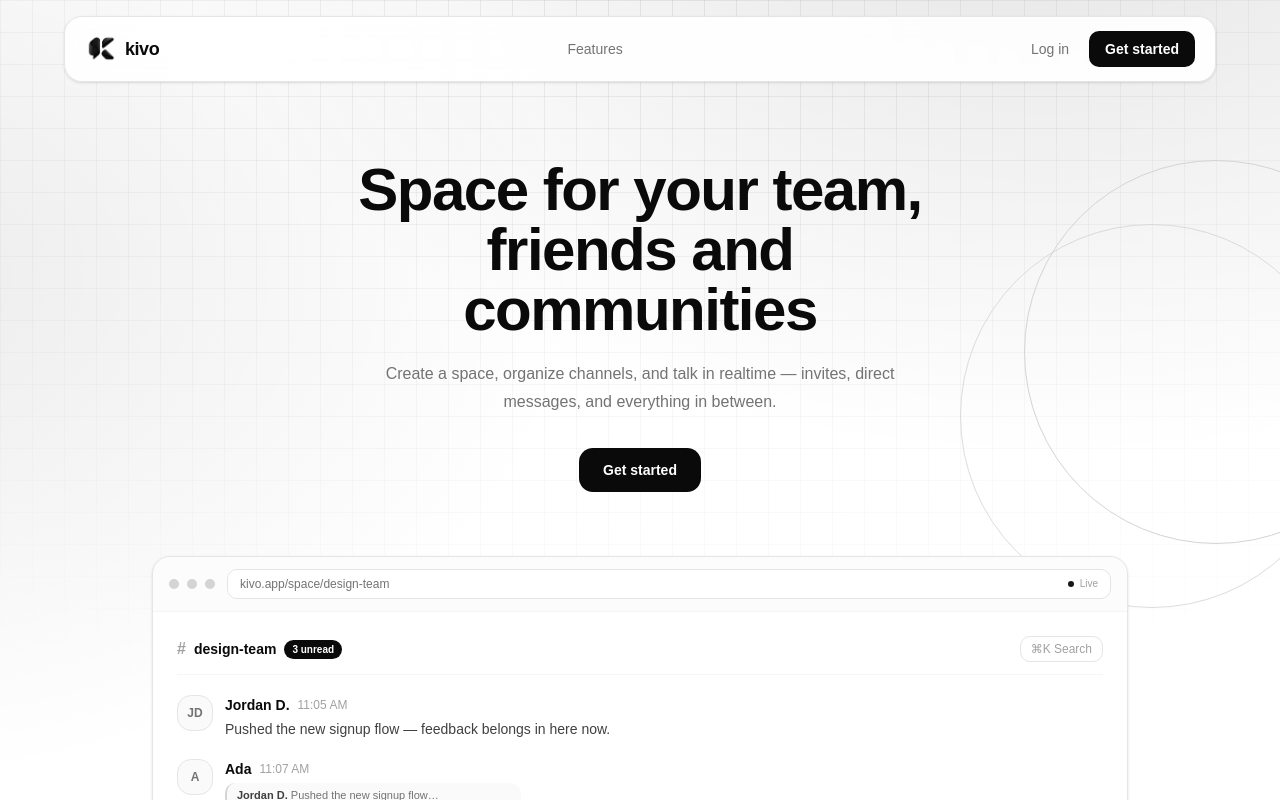
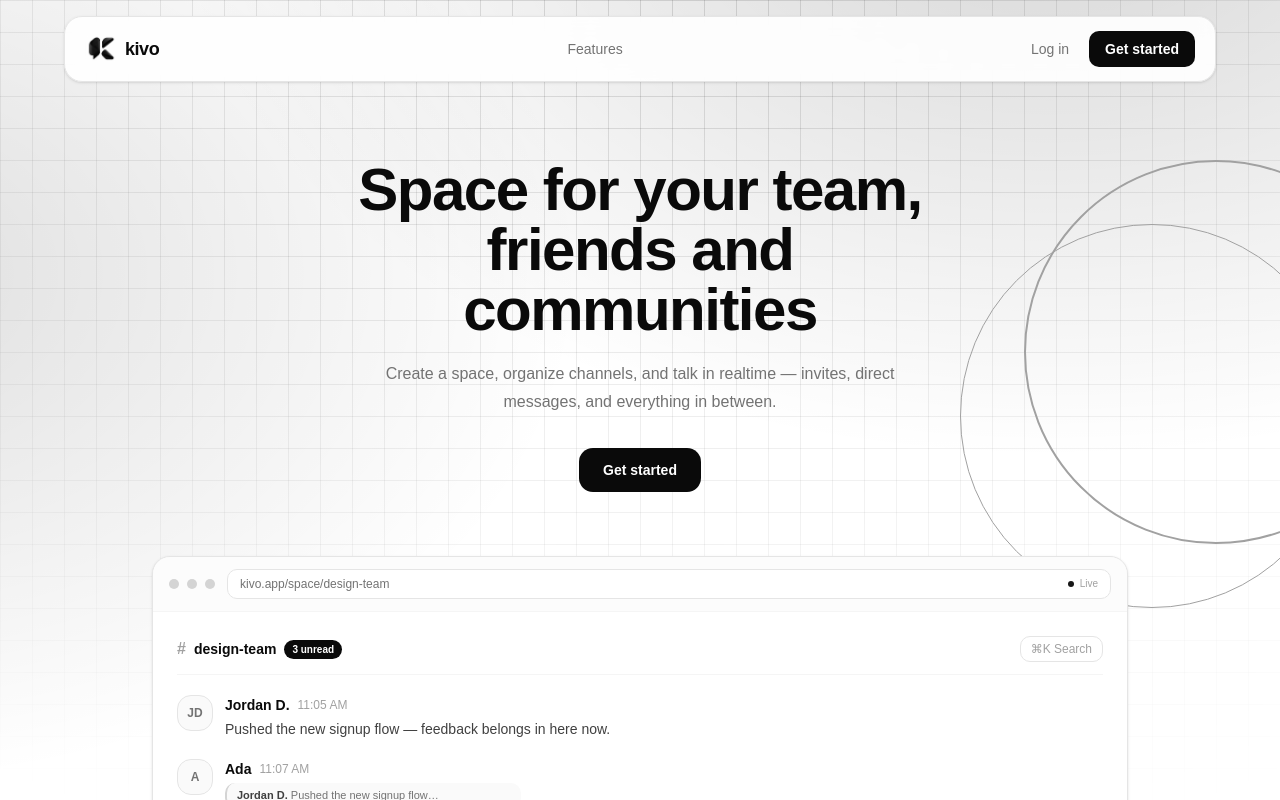
Before and after one commit to lungtav/kivo, a React (Vite) app in the folder frontend/: page / in a window 1280 px wide. Shown: the top 800 px of the page. Built offline with nearby package versions, Linux system fonts and the light colour scheme; no server answers.

Commit message:
feat(web): bold landing hero backdrop

```diff
--- a/frontend/src/components/landing/HeroSection.tsx
+++ b/frontend/src/components/landing/HeroSection.tsx
@@ -4,10 +4,10 @@ export default function HeroSection() {
   return (
     <section className="relative w-full overflow-hidden bg-white">
       {/* monochrome backdrop: soft glows, a fading grid, faint rings */}
-      <div className="pointer-events-none absolute inset-0 bg-[radial-gradient(55rem_36rem_at_82%_-12%,rgba(0,0,0,0.10),transparent),radial-gradient(46rem_32rem_at_-12%_28%,rgba(0,0,0,0.08),transparent)]" />
-      <div className="pointer-events-none absolute inset-0 bg-[linear-gradient(rgba(0,0,0,.07)_1px,transparent_1px),linear-gradient(90deg,rgba(0,0,0,.07)_1px,transparent_1px)] bg-size-[32px_32px] [mask-image:radial-gradient(75rem_52rem_at_50%_-5%,black,transparent)]" />
-      <div className="pointer-events-none absolute -right-32 top-40 size-96 rounded-full border border-neutral-300" />
-      <div className="pointer-events-none absolute -right-16 top-56 size-96 rounded-full border border-neutral-300/80" />
+      <div className="pointer-events-none absolute inset-0 bg-[radial-gradient(55rem_36rem_at_82%_-12%,rgba(0,0,0,0.16),transparent),radial-gradient(46rem_32rem_at_-12%_28%,rgba(0,0,0,0.13),transparent)]" />
+      <div className="pointer-events-none absolute inset-0 bg-[linear-gradient(rgba(0,0,0,.13)_1px,transparent_1px),linear-gradient(90deg,rgba(0,0,0,.13)_1px,transparent_1px)] bg-size-[32px_32px] [mask-image:radial-gradient(80rem_60rem_at_50%_-5%,black,transparent)]" />
+      <div className="pointer-events-none absolute -right-32 top-40 size-96 rounded-full border-2 border-neutral-400" />
+      <div className="pointer-events-none absolute -right-16 top-56 size-96 rounded-full border border-neutral-400" />
       <main className="relative mx-auto max-w-5xl px-6 pt-40 pb-20 text-center">
         <h1 className="mx-auto max-w-2xl text-5xl font-bold tracking-tight text-neutral-950 sm:text-6xl">
           Space for your team, friends and communities
```
